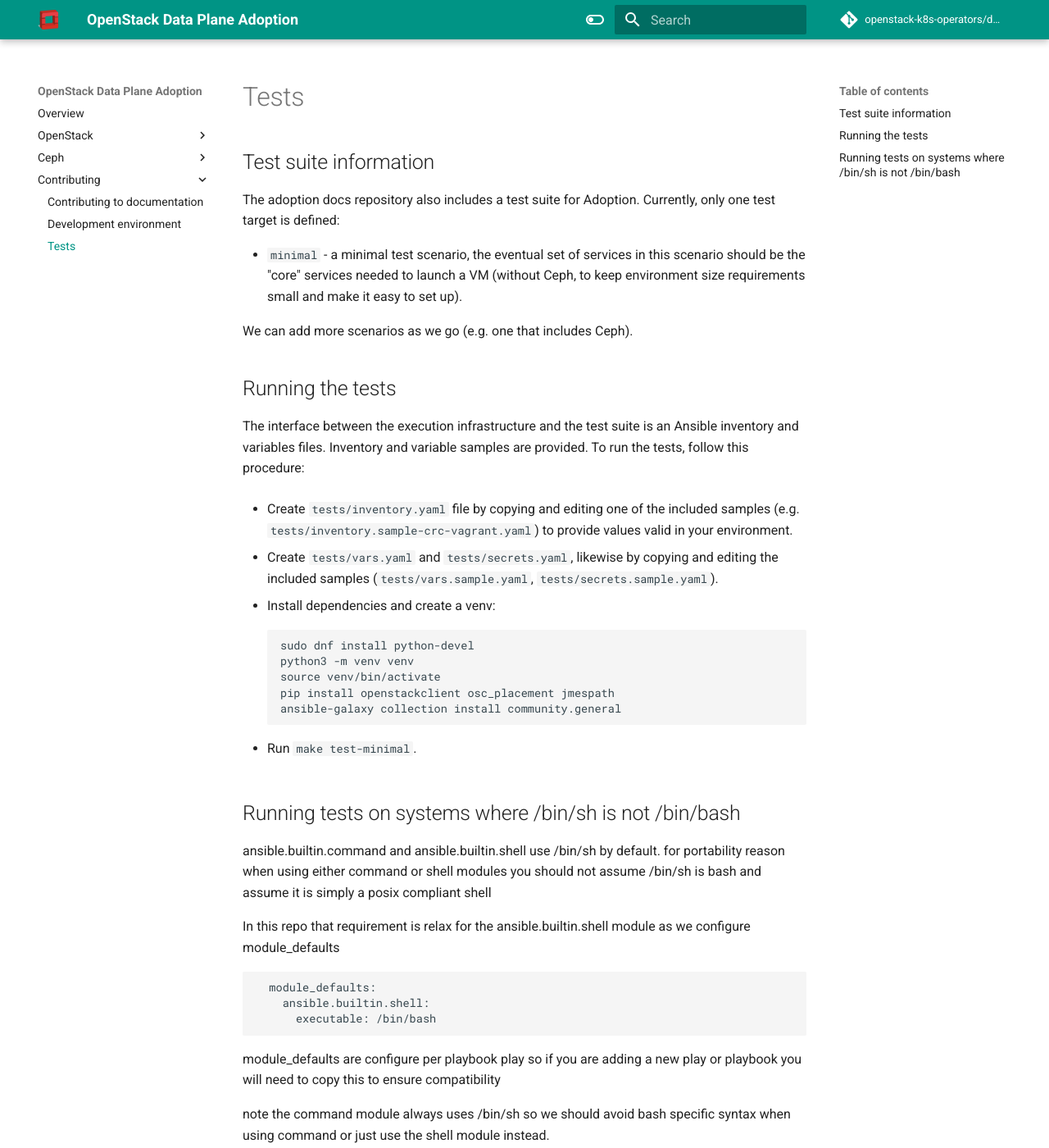
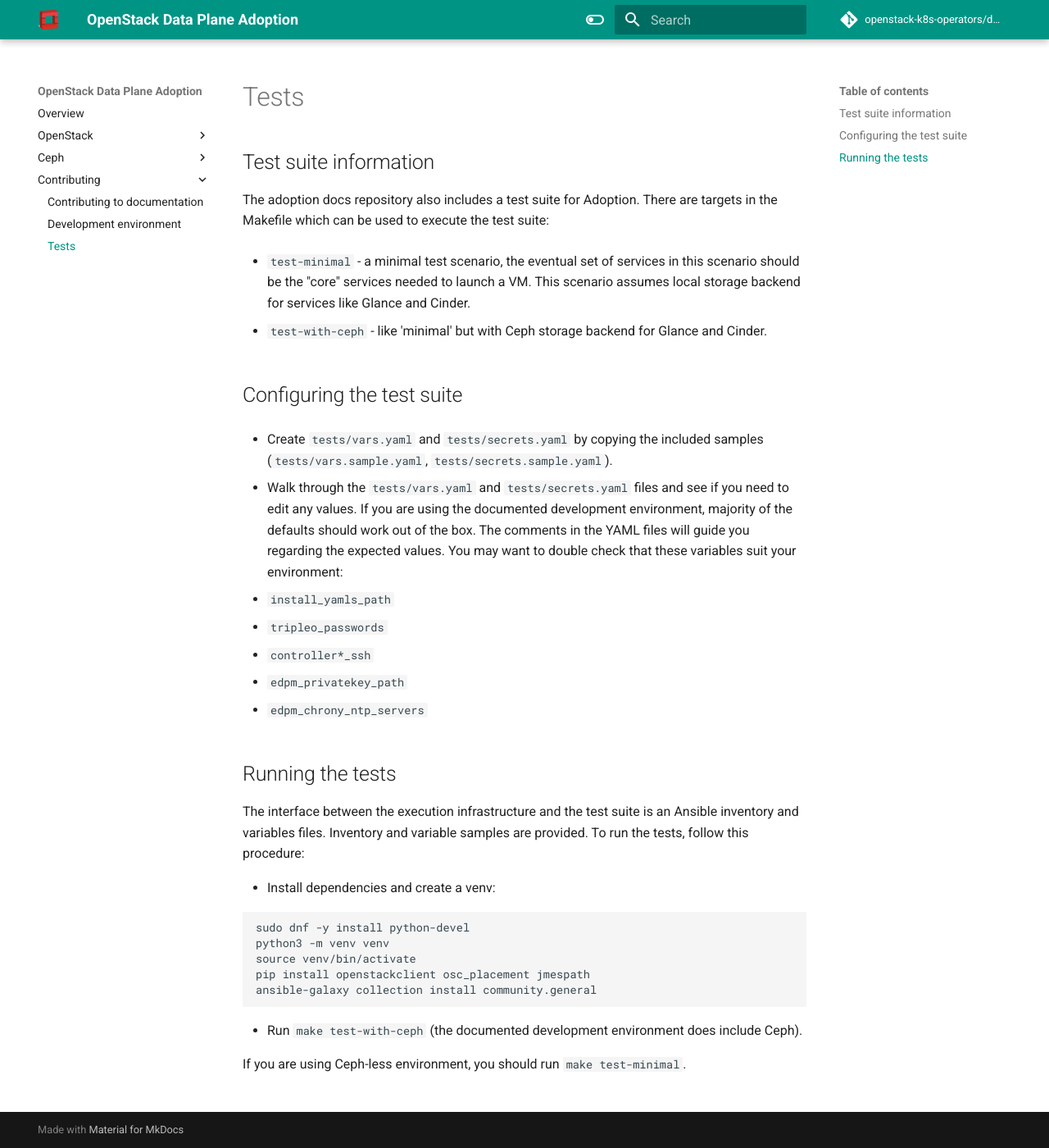
Before and after one commit to openstack-k8s-operators/data-plane-adoption, an MkDocs documentation site: the page built from docs/contributing/tests.md, in a window 1280 px wide and 1400 px high. Shown: the whole window at 82% size. Built offline with MkDocs 1.6.1 and Material for MkDocs 9.7.7, drawn with Linux system fonts in a browser that asks for light colours; comment, search, counter and statistics services are not loaded; the version menu is left out.

Commit message:
Improve documentation of the test suite
Closes: https://github.com/openstack-k8s-operators/data-plane-adoption/issues/99

````diff
--- a/docs/contributing/tests.md
+++ b/docs/contributing/tests.md
@@ -4,14 +4,40 @@
 ## Test suite information
 
 The adoption docs repository also includes a test suite for Adoption.
-Currently, only one test target is defined:
+There are targets in the Makefile which can be used to execute the
+test suite:
 
-* `minimal` - a minimal test scenario, the eventual set of services in
-  this scenario should be the "core" services needed to launch a VM
-  (without Ceph, to keep environment size requirements small and make
-  it easy to set up).
+* `test-minimal` - a minimal test scenario, the eventual set of
+  services in this scenario should be the "core" services needed to
+  launch a VM. This scenario assumes local storage backend for
+  services like Glance and Cinder.
 
-We can add more scenarios as we go (e.g. one that includes Ceph).
+* `test-with-ceph` - like 'minimal' but with Ceph storage backend for
+  Glance and Cinder.
+
+
+## Configuring the test suite
+
+* Create `tests/vars.yaml` and `tests/secrets.yaml` by copying the
+  included samples (`tests/vars.sample.yaml`,
+  `tests/secrets.sample.yaml`).
+
+* Walk through the `tests/vars.yaml` and `tests/secrets.yaml` files
+  and see if you need to edit any values. If you are using the
+  documented development environment, majority of the defaults should
+  work out of the box. The comments in the YAML files will guide you
+  regarding the expected values. You may want to double check that
+  these variables suit your environment:
+
+  * `install_yamls_path`
+
+  * `tripleo_passwords`
+
+  * `controller*_ssh`
+
+  * `edpm_privatekey_path`
+
+  * `edpm_chrony_ntp_servers`
 
 
 ## Running the tests
@@ -20,43 +46,18 @@
 is an Ansible inventory and variables files. Inventory and variable
 samples are provided. To run the tests, follow this procedure:
 
-* Create `tests/inventory.yaml` file by copying and editing one of the
-  included samples (e.g. `tests/inventory.sample-crc-vagrant.yaml`) to
-  provide values valid in your environment.
+* Install dependencies and create a venv:
 
-* Create `tests/vars.yaml` and `tests/secrets.yaml`, likewise by
-  copying and editing the included samples (`tests/vars.sample.yaml`,
-  `tests/secrets.sample.yaml`).
-
-* Install dependencies and create a venv:
   ```
-  sudo dnf install python-devel
+  sudo dnf -y install python-devel
   python3 -m venv venv
   source venv/bin/activate
   pip install openstackclient osc_placement jmespath
   ansible-galaxy collection install community.general
   ```
 
-* Run `make test-minimal`.
+* Run `make test-with-ceph` (the documented development environment
+  does include Ceph).
 
-
-## Running tests on systems where /bin/sh is not /bin/bash
-
-ansible.builtin.command and ansible.builtin.shell use /bin/sh by default.
-for portability reason when using either command or shell modules you should
-not assume /bin/sh is bash and assume it is simply a posix compliant shell
-
-In this repo that requirement is relax for the ansible.builtin.shell
-module as we configure module_defaults
-
-```
-  module_defaults:
-    ansible.builtin.shell:
-      executable: /bin/bash
-```
-
-module_defaults are configure per playbook play so if you are adding a new
-play or playbook you will need to copy this to ensure compatibility
-
-note the command module always uses /bin/sh so we should avoid bash specific
-syntax when using command or just use the shell module instead.
+  If you are using Ceph-less environment, you should run `make
+  test-minimal`.
````
